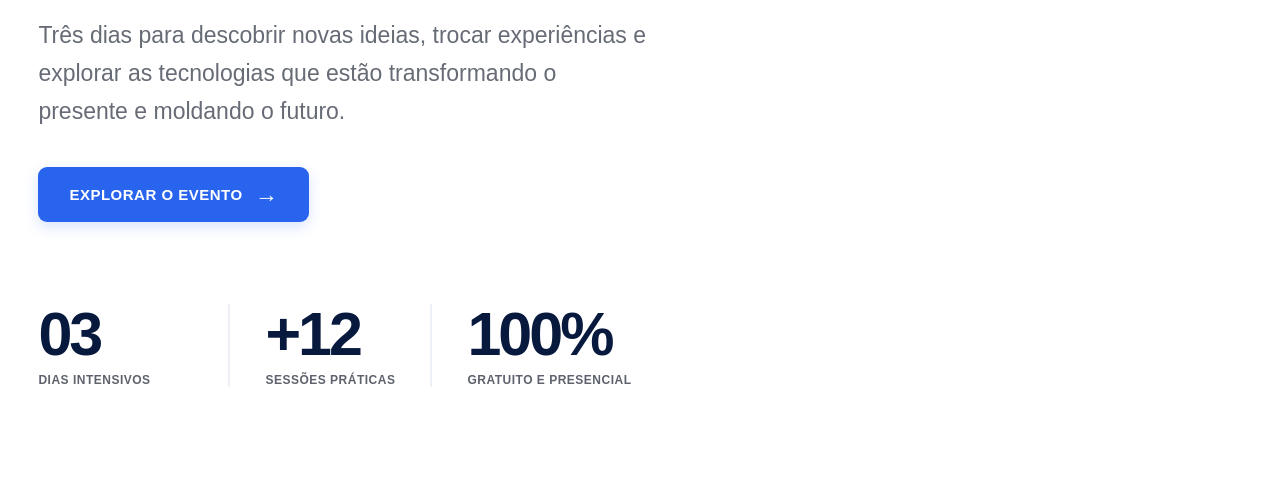
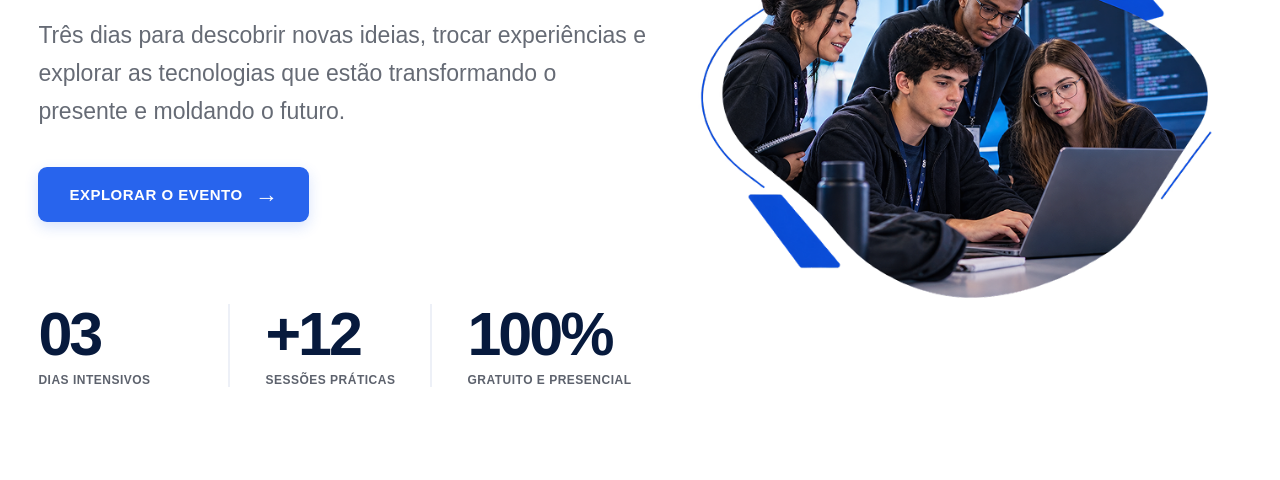
Before and after one commit to Arthurkd/SITE-1, a plain HTML site: page TRABALHO/index.html in a window 1280 px wide. Shown: the part 418-898 px from the top of the page. Drawn offline with Linux system fonts and the light colour scheme.

Commit message:
Imagem do hero

```diff
--- a/TRABALHO/CSS/style.css
+++ b/TRABALHO/CSS/style.css
@@ -172,3 +172,12 @@ h2 span {
   letter-spacing: 0.5px;
   white-space: nowrap;
 }
+
+.foto {
+  position: relative;
+  z-index: 1;
+  width: 96%;
+  height: 88%;
+  object-fit: cover;
+  border-radius: 34% 46% 34% 42% / 35% 37% 43% 42%;
+}
--- a/TRABALHO/index.html
+++ b/TRABALHO/index.html
@@ -51,6 +51,14 @@
           </div>
         </div>
       </div>
+
+      <div class="imagem-area">
+        <img
+          class="foto"
+          src="IMGS\hero\foto_hero.webp"
+          alt="Estudantes trabalhando juntos em um projeto de tecnologia">
+      </div>
+
     </section>
   </main>
 </body>
```
Also changed, not shown: TRABALHO/IMGS/hero/foto_hero.webp (added).
